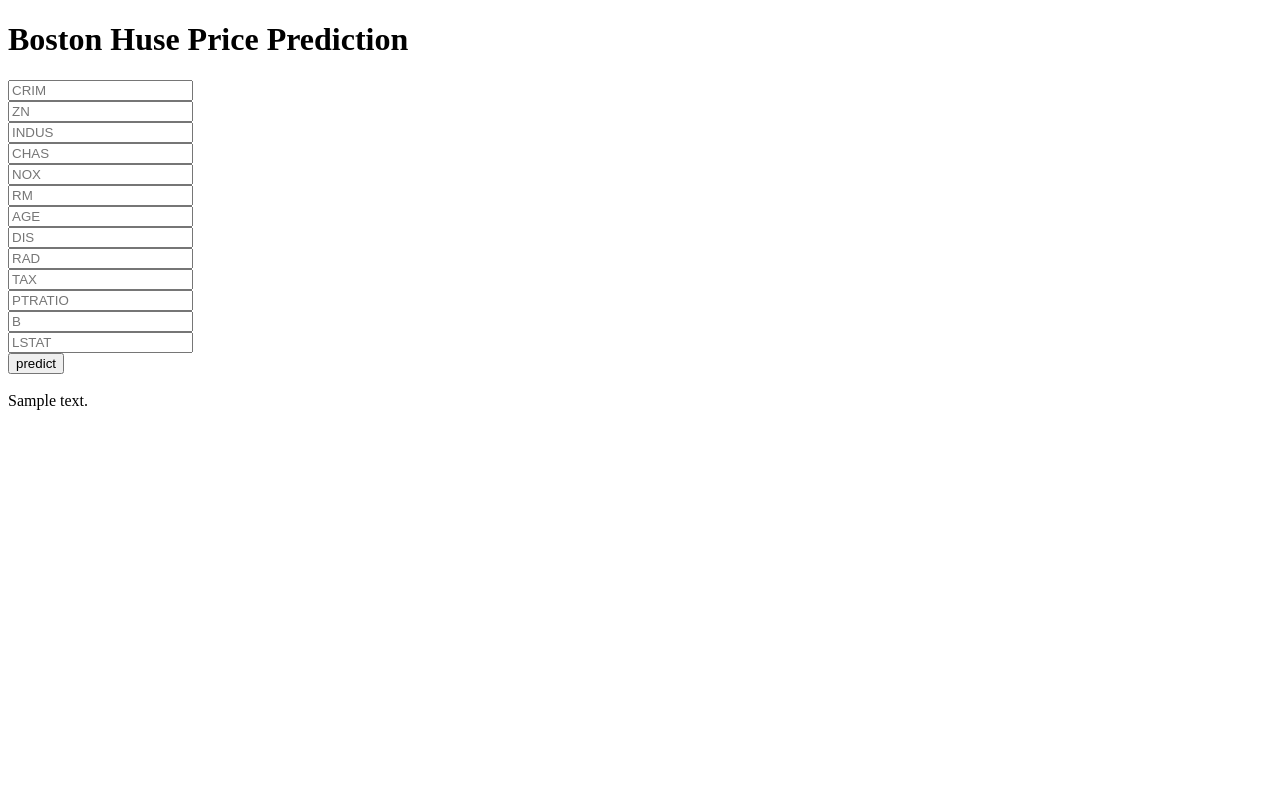
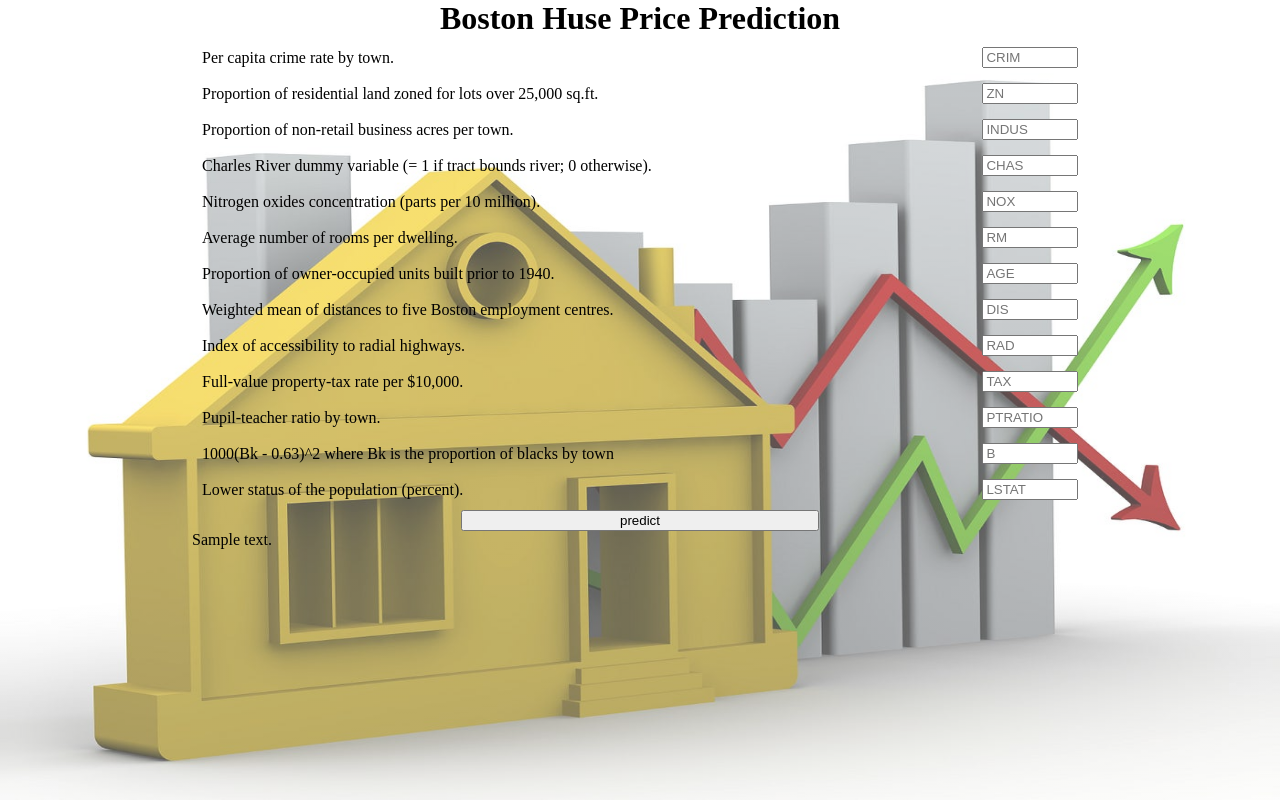
Before and after one commit to prathamtomar99/bostonhousepricing, a Flask app: template templates/home.html in a window 1280 px wide. Run offline with Flask 3, Linux system fonts and the light colour scheme; the template is opened without the code that fills it: most values are stand-ins (such as "Sample title", 1, 10 or a date in 2020); parts of the project's set-up code (start-up, migrations or seed data) failed here and were passed over.

Commit message:
Full web Implementation

```diff
--- a/app.py
+++ b/app.py
@@ -29,7 +29,7 @@ def predict():
     final_input= scalar.transform(np.array(data).reshape(1,-1))
     print(final_input)
     output = regmodel.predict(final_input)[0]
-    return render_template("home.html",prediction_text="The predicted price of RIDDHI GOO is {}".format(output))
+    return render_template("home.html",prediction_text="The predicted price of House is {} :median value of owner-occupied homes in $1000s.".format(output))
 
 if __name__=="__main__":
     app.run(debug=True)
--- /dev/null
+++ b/static/style.css
@@ -0,0 +1,44 @@
+body{
+    background-image: url(background.jpg);
+    background-repeat: no-repeat;
+    background-attachment: fixed;
+    background-size: cover;
+    background-size: 100% 100%;
+    /* opacity: 0.5; */
+    overflow: hidden;
+    position: relative;
+    background-image: linear-gradient(rgba(255,255,255,0.3), rgba(255,255,255,0.3)), url("background.jpg");
+
+    display: flex;
+    justify-content: center;
+    margin: 0;
+    padding: 0;
+}
+h1{
+    display: flex;
+    justify-content: center;
+}
+.form{
+    width: 10%;
+}
+h1{
+    padding: 0;
+    margin: 0;
+}
+.div{
+    justify-content:space-between;
+    display: flex;
+    padding: 5px;
+    margin: 5px;
+    align-items: center;
+}
+.login{
+    width:70%;
+}
+.button{
+    display: flex;
+    justify-content: center;
+}
+.btn{
+    width: 40%;
+}
--- a/templates/home.html
+++ b/templates/home.html
@@ -4,30 +4,68 @@
     <meta charset="UTF-8">
     <meta name="viewport" content="width=device-width, initial-scale=1.0">
     <title>Document</title>
+    <link rel="stylesheet" type="text/css" href="{{ url_for('static', filename='style.css') }}">
 </head>
-<body>
+<body >
     <div class="login">
         <h1>Boston Huse Price Prediction</h1>
         <form action="{{url_for('predict')}}" method="post">
-            <input type="text" name="CRIM" placeholder="CRIM" required="required" /><br>
-            <input type="text" name="ZN" placeholder="ZN" required="required" /><br>
-            <input type="text" name="INDUS" placeholder="INDUS" required="required" /><br>
-            <input type="text" name="CHAS" placeholder="CHAS" required="required" /><br>
-            <input type="text" name="NOX" placeholder="NOX" required="required" /><br>
-            <input type="text" name="RM" placeholder="RM" required="required" /><br>
-            <input type="text" name="AGE" placeholder="AGE" required="required" /><br>
-            <input type="text" name="DIS" placeholder="DIS" required="required" /><br>
-            <input type="text" name="RAD" placeholder="RAD" required="required" /><br>
-            <input type="text" name="TAX" placeholder="TAX" required="required" /><br>
-            <input type="text" name="PTRATIO" placeholder="PTRATIO" required="required" /><br>
-            <input type="text" name="B" placeholder="B" required="required" /><br>
-            <input type="text" name="LSTAT" placeholder="LSTAT" required="required" /><br>
+            <div class="div">
+                <span class="text">Per capita crime rate by town.</span>
+                <input class="form" type="text" name="CRIM" placeholder="CRIM" required="required" />
+            </div>
+            <div class="div">
+                <span class="text">Proportion of residential land zoned for lots over 25,000 sq.ft.</span>
+                <input class="form" type="text" name="ZN" placeholder="ZN" required="required" />
+            </div>
+            <div class="div">
+                <span class="text">Proportion of non-retail business acres per town.</span>
+                <input class="form" type="text" name="INDUS" placeholder="INDUS" required="required" />
+            </div>
+            <div class="div">
+                <span class="text">Charles River dummy variable (= 1 if tract bounds river; 0 otherwise).</span>
+                <input class="form" type="text" name="CHAS" placeholder="CHAS" required="required" />
+            </div>
+            <div class="div">
+                    <span class="text">Nitrogen oxides concentration (parts per 10 million).</span>
+                <input class="form" type="text" name="NOX" placeholder="NOX" required="required" />
+            </div>
+            <div class="div">
+                <span class="text">Average number of rooms per dwelling.</span>
+                <input class="form" type="text" name="RM" placeholder="RM" required="required" />
+            </div>
+            <div class="div">
+                <span class="text">Proportion of owner-occupied units built prior to 1940.</span>
+                <input class="form" type="text" name="AGE" placeholder="AGE" required="required" />
+            </div>
+            <div class="div">
+                <span class="text">Weighted mean of distances to five Boston employment centres.</span>
+                <input class="form" type="text" name="DIS" placeholder="DIS" required="required" />
+            </div>
+            <div class="div">
+                <span class="text">Index of accessibility to radial highways.</span>
+                <input class="form" type="text" name="RAD" placeholder="RAD" required="required" />
+            </div>
+            <div class="div">
+                <span class="text">Full-value property-tax rate per $10,000.</span>
+                <input class="form" type="text" name="TAX" placeholder="TAX" required="required" />
+            </div>
+            <div class="div">
+                <span class="text">Pupil-teacher ratio by town.</span>
+                <input class="form" type="text" name="PTRATIO" placeholder="PTRATIO" required="required" />
+            </div>
+            <div class="div">
+                <span class="text">1000(Bk - 0.63)^2 where Bk is the proportion of blacks by town</span>
+                <input class="form" type="text" name="B" placeholder="B" required="required" />
+            </div>
+            <div class="div">
+                <span class="text">Lower status of the population (percent).</span>
+                <input class="form" type="text" name="LSTAT" placeholder="LSTAT" required="required" />
+            </div>
 
-            <button type="submit" >predict</button>
+            <div class="button" ><button class="btn" type="submit" >predict</button></div>
         </form>
-        <br>
+        {{prediction_text}}
     </div>
-
-    {{prediction_text}}
 </body>
 </html>
```
Also changed, not shown: static/background.jpg (added).
